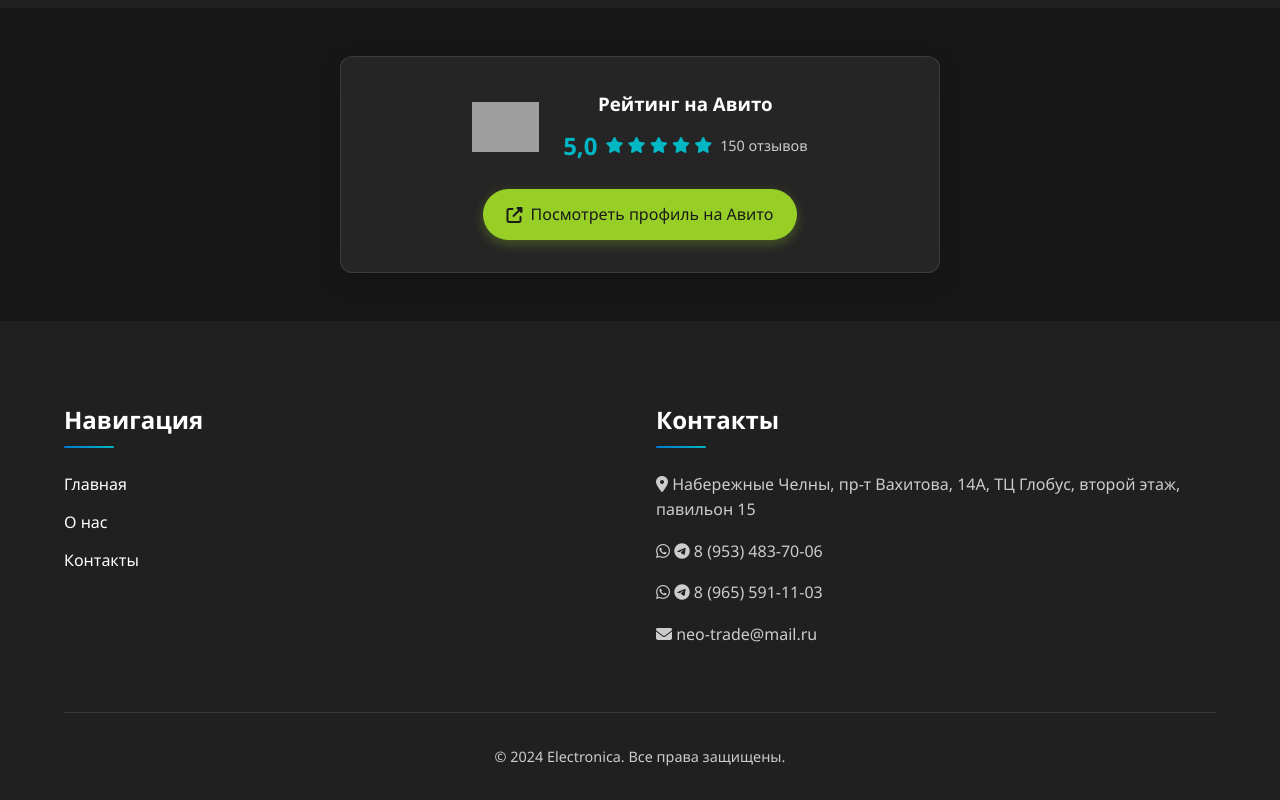
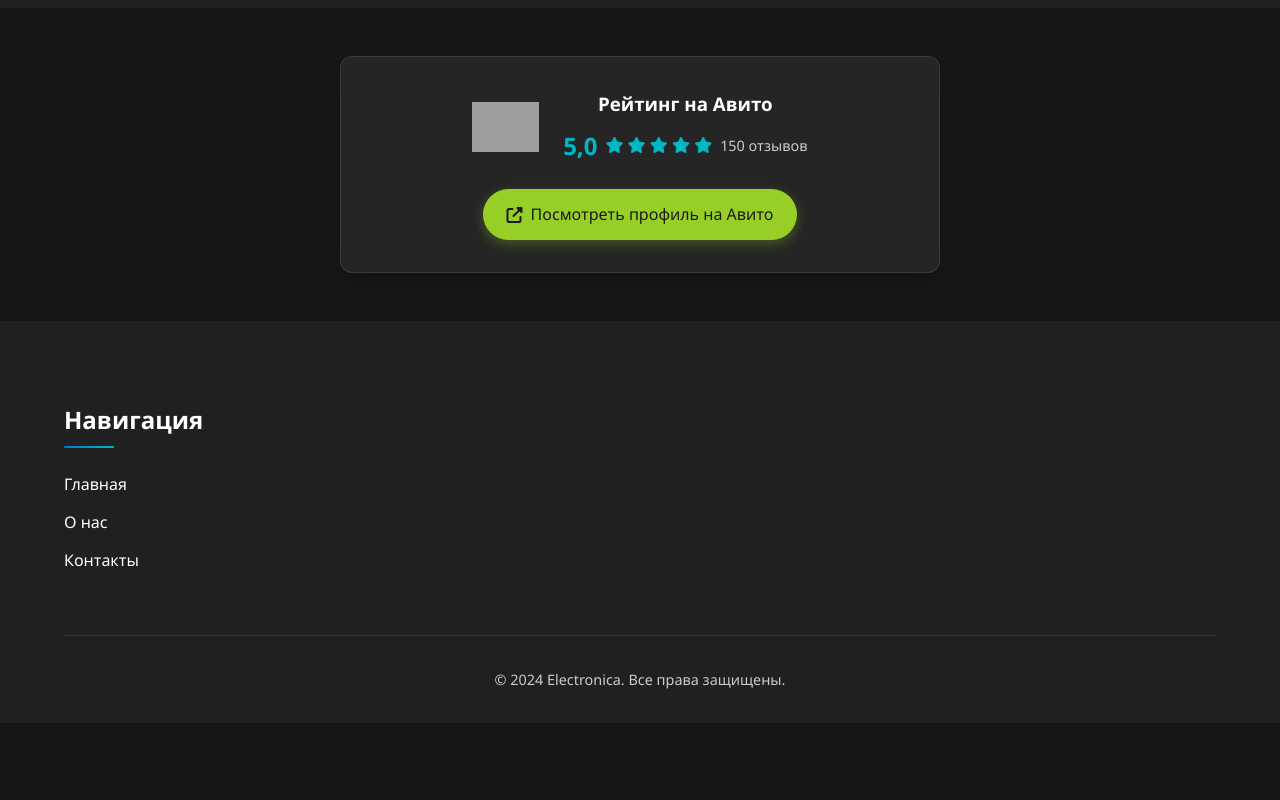
Before and after one commit to SamFox42/ELECTRONICA, a plain HTML site: page index.html in a window 1280 px wide. Shown: the part 4393-5193 px from the top of the page. After the commit the page ends 5116 px from the top, so only its background shows below. Drawn offline with Linux system fonts and the light colour scheme; grey boxes are pictures that could not be loaded; a web font is replaced by a local one.

Commit message:
Update index.html

```diff
--- a/index.html
+++ b/index.html
@@ -292,13 +292,6 @@
                         <li><a href="contact.html">Контакты</a></li>
                     </ul>
                 </div>
-                <div class="footer-section">
-                    <h3>Контакты</h3>
-                    <p><i class="fas fa-map-marker-alt"></i> Набережные Челны, пр-т Вахитова, 14А, ТЦ Глобус,  второй этаж,  павильон 15</p>
-                    <p><i class="fa-brands fa-whatsapp"> </i> <i class="fa-brands fa-telegram"></i> 8 (953) 483-70-06</p>
-                    <p><i class="fa-brands fa-whatsapp"> </i> <i class="fa-brands fa-telegram"></i> 8 (965) 591-11-03</p>
-                    <p><i class="fas fa-envelope"></i> neo-trade@mail.ru</p>
-                </div>
             </div>
             <div class="footer-bottom">
                 <p>&copy; 2024 Electronica. Все права защищены.</p>
```
